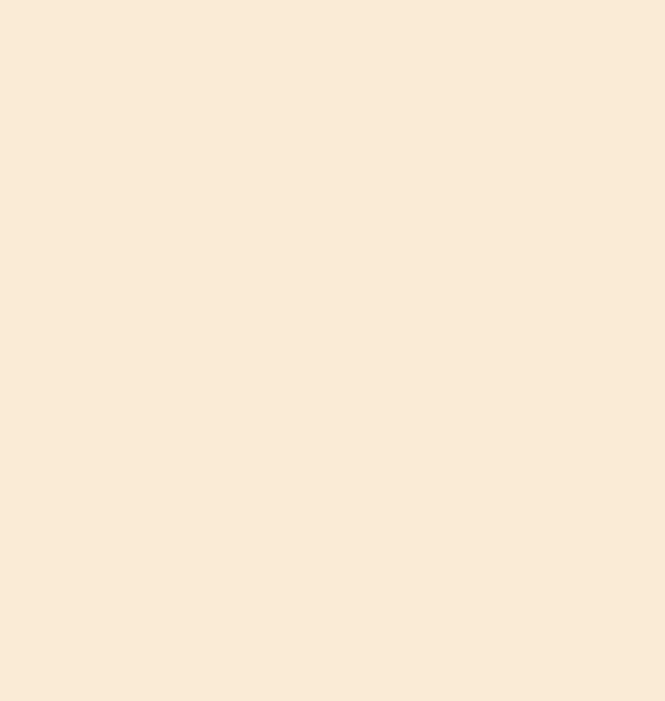
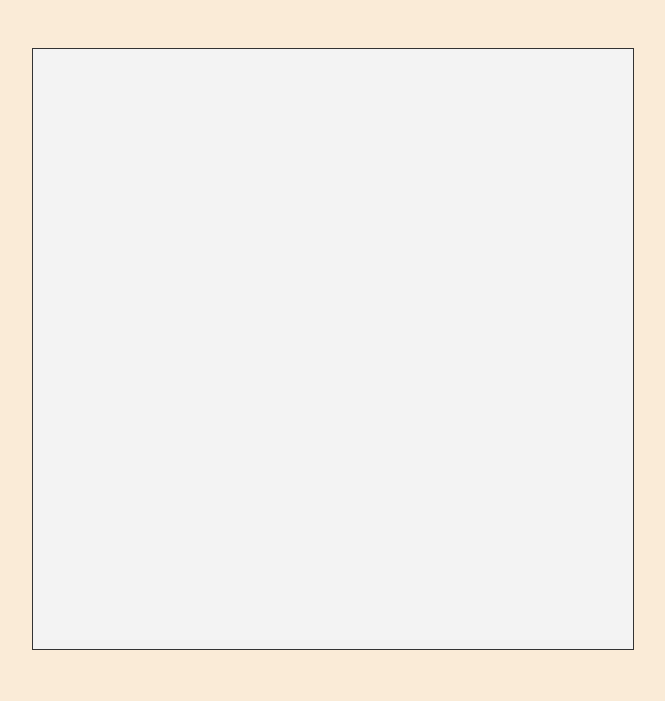
Before and after one commit to agviray/topdown-character-controller, a plain HTML site: page index.html in a window 1280 px wide. Shown: the whole page, without its empty margins (307-972 px from the left). Drawn offline with Linux system fonts and the light colour scheme.

Commit message:
Render the game area to the screen

```diff
--- a/index.html
+++ b/index.html
@@ -8,6 +8,7 @@
     <link rel="stylesheet" href="./style.css" />
   </head>
   <body>
+    <div class="wrapper"></div>
     <script src="./script.js"></script>
   </body>
 </html>
--- a/script.js
+++ b/script.js
@@ -1 +1,18 @@
-console.log('Hellooo!');
+const gameWrapper = document.querySelector('.wrapper');
+
+window.addEventListener('DOMContentLoaded', startGame);
+
+function startGame() {
+  gameArea.start();
+}
+
+// - Ojbect that contains game functionality.
+const gameArea = {
+  canvas: document.createElement('canvas'),
+  start: function () {
+    this.canvas.width = 600;
+    this.canvas.height = 600;
+    this.context = this.canvas.getContext('2d');
+    document.querySelector('.wrapper').appendChild(this.canvas);
+  },
+};
--- a/style.css
+++ b/style.css
@@ -8,3 +8,15 @@ body {
   width: 100%;
   background-color: antiquewhite;
 }
+
+.wrapper {
+  display: flex;
+  justify-content: center;
+  padding-top: 3rem;
+  padding-bottom: 3rem;
+}
+
+canvas {
+  background-color: #f3f3f3;
+  border: 1px solid #333333;
+}
```
